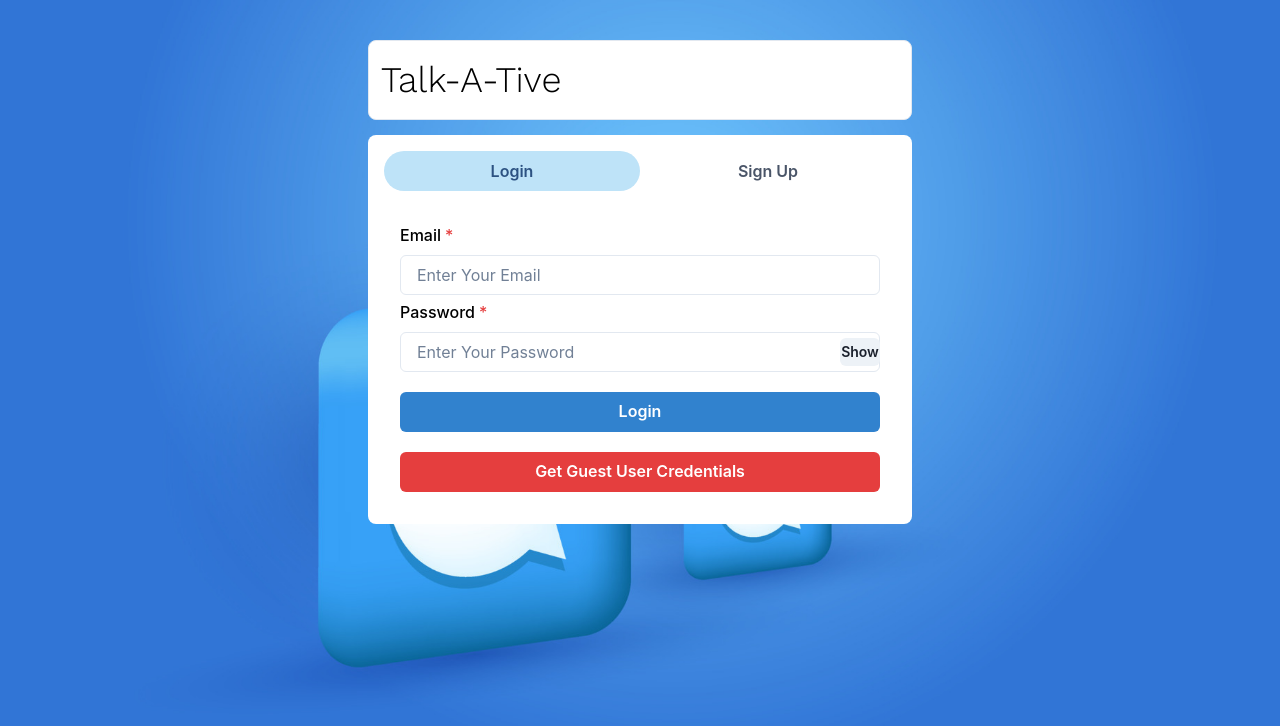
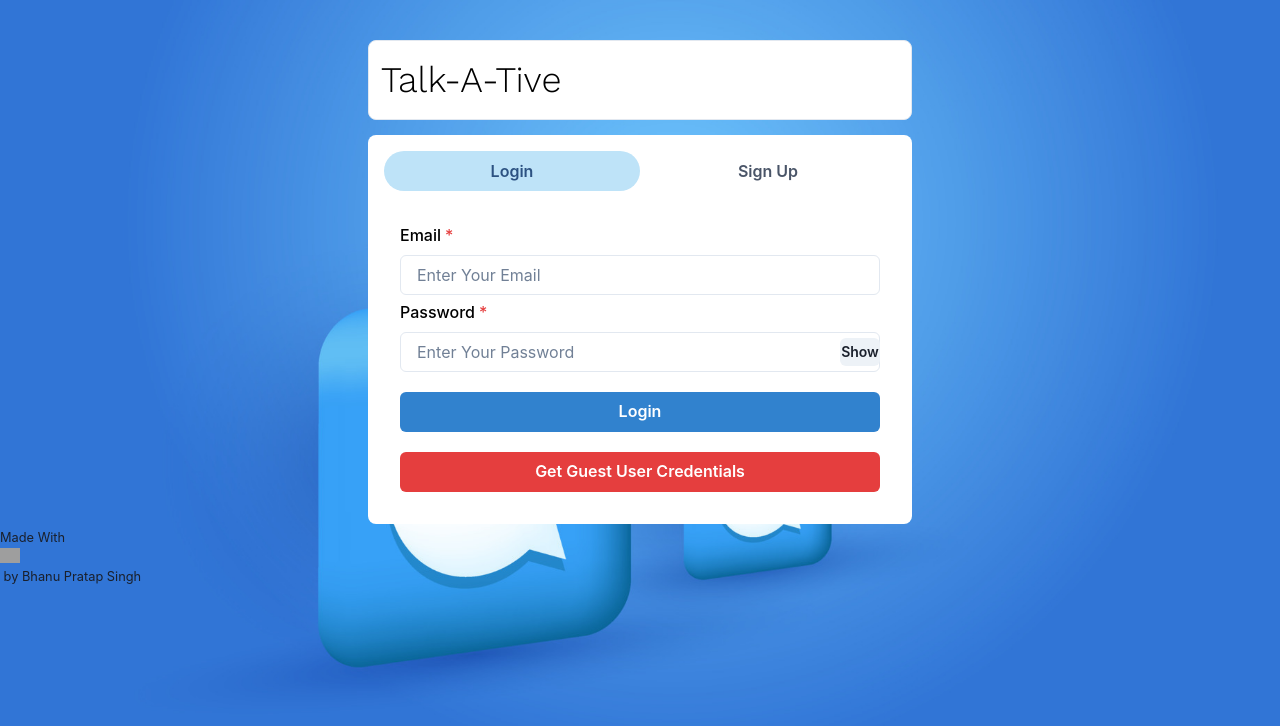
Before and after one commit to BhanuPratap0/Chat-app, a React (Create React App) app in the folder talk-a-tive/: page / in a window 1280 px wide. Shown: the top 726 px of the page. Built offline with nearby package versions, Linux system fonts and the light colour scheme; grey boxes are pictures that could not be loaded.

Commit message:
footer added

```diff
--- a/talk-a-tive/src/App.js
+++ b/talk-a-tive/src/App.js
@@ -4,6 +4,7 @@ import {Routes, Route} from 'react-router-dom'
 import Home from './Pages/Home';
 import ChatPage from './Pages/ChatPage';
 import { ModeState } from './Context/ModeProvider';
+import Footer from './components/Footer';
 function App() {
   const {mode} = ModeState();
 
@@ -13,6 +14,7 @@ function App() {
       <Route path='/' element={<Home/>} />
       <Route path='/chats' element={<ChatPage/>} />
       </Routes>
+      <Footer/>
     </div>
   );
 }
--- /dev/null
+++ b/talk-a-tive/src/components/Footer.js
@@ -0,0 +1,14 @@
+import React from 'react'
+
+const Footer = () => {
+    return (
+        <footer style={{position:"relative",width:"100%",bottom:"0"}}  id="sticky-footer" className="flex-shrink-0 py-4 bg-dark text-white-50"  >
+            <div className="container text-center">
+                <small>Made With <g-emoji class="g-emoji" alias="heart" fallback-src="https://github.githubassets.com/images/icons/emoji/unicode/2764.png">
+<img class="emoji" alt="heart" height="20" width="20" src="https://github.githubassets.com/images/icons/emoji/unicode/2764.png"/></g-emoji>&nbsp;by Bhanu Pratap Singh</small>
+            </div>
+        </footer>
+    )
+}
+
+export default Footer
```
